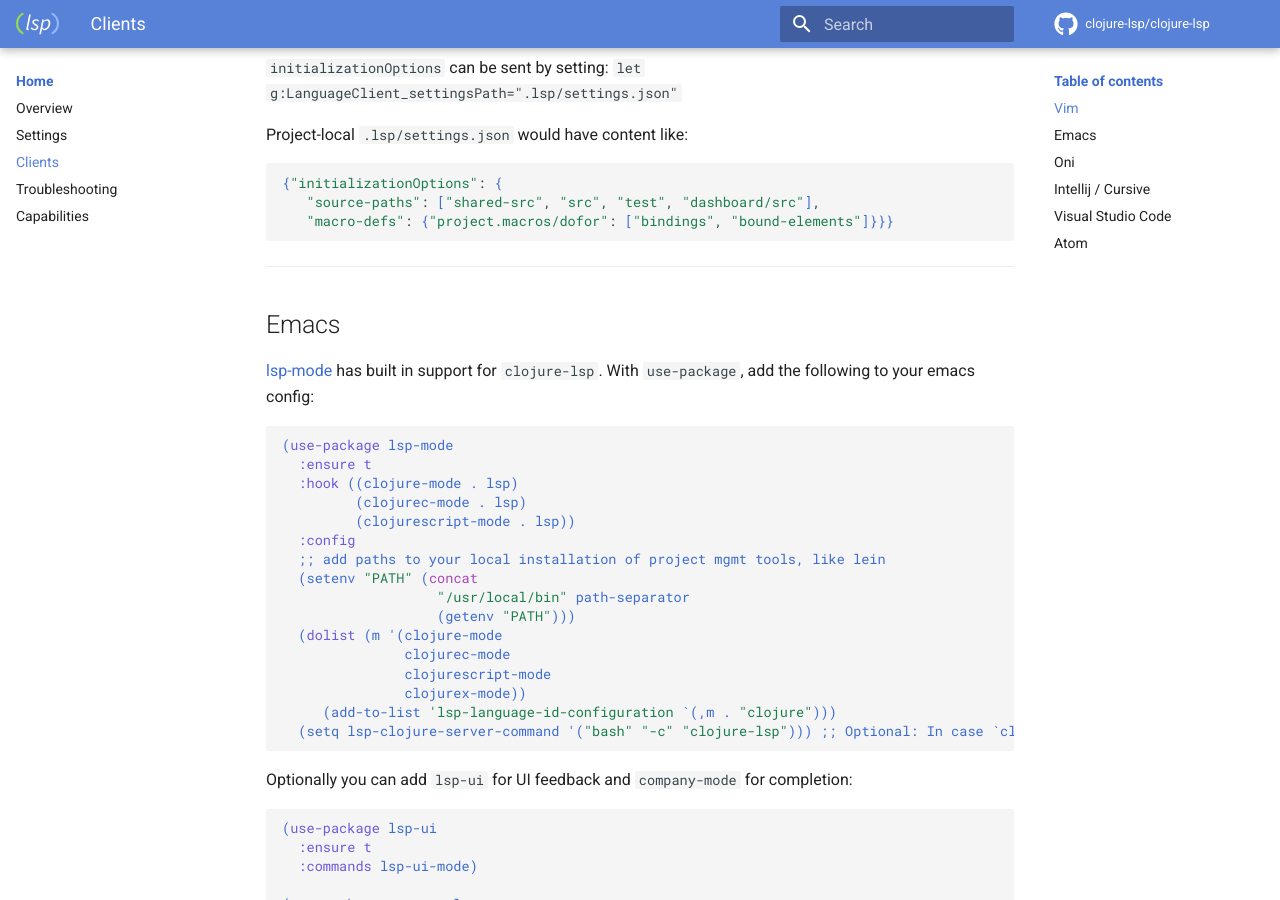
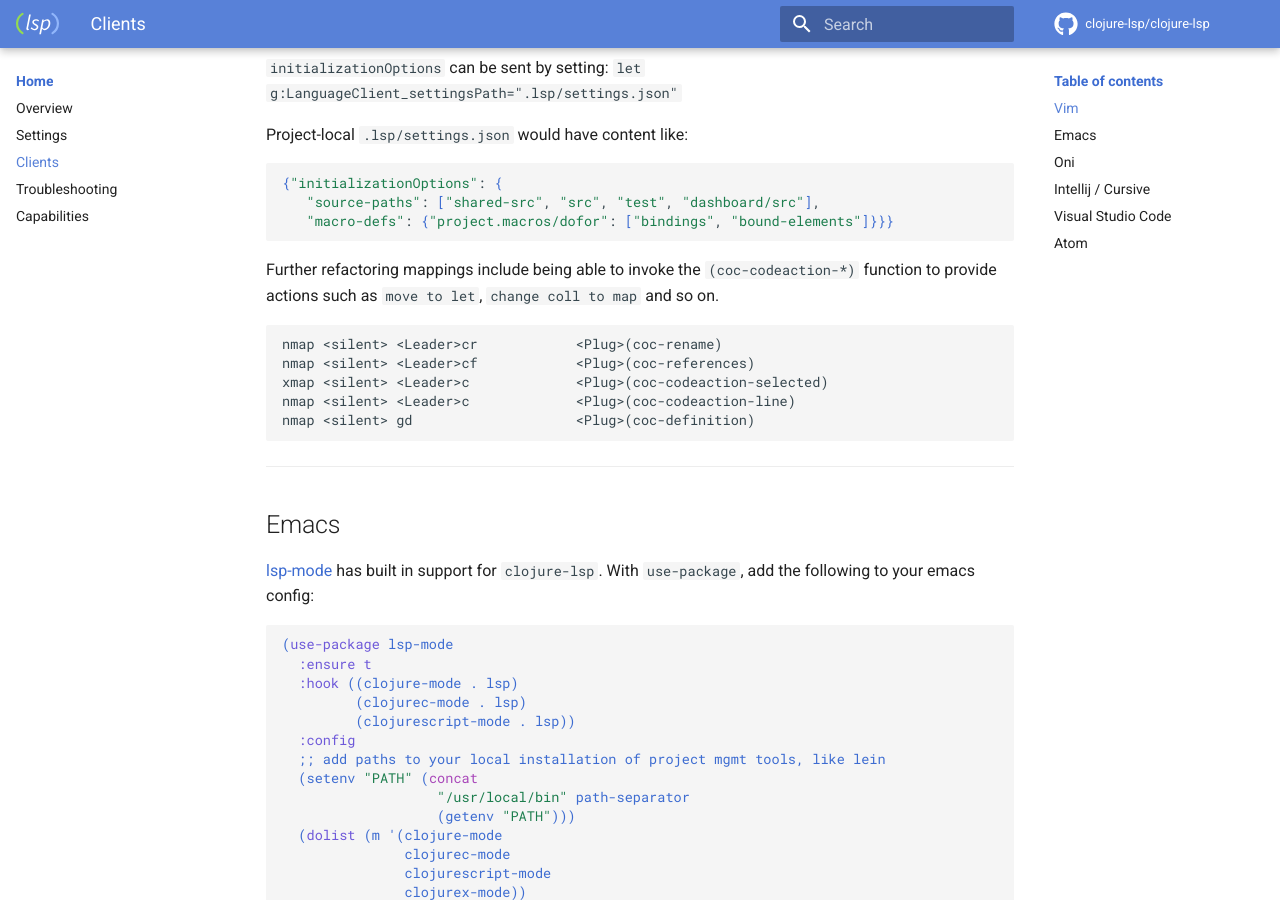
Before and after one commit to clojure-lsp/clojure-lsp, an MkDocs documentation site: the page built from docs/clients.md, in a window 1280 px wide and 900 px high, scrolled down 955 px. Built offline with MkDocs 1.6.1 and Material for MkDocs 9.7.7, drawn with Linux system fonts in a browser that asks for light colours; comment, search, counter and statistics services are not loaded.

Commit message:
Add in some information about further VIM refactoring mappings

````diff
--- a/docs/clients.md
+++ b/docs/clients.md
@@ -42,6 +42,18 @@ Project-local `.lsp/settings.json` would have content like:
 {"initializationOptions": {
    "source-paths": ["shared-src", "src", "test", "dashboard/src"],
    "macro-defs": {"project.macros/dofor": ["bindings", "bound-elements"]}}}
+```
+
+Further refactoring mappings include being able to invoke the
+`(coc-codeaction-*)` function to provide actions such as `move to
+let`, `change coll to map` and so on.
+
+```
+nmap <silent> <Leader>cr            <Plug>(coc-rename)
+nmap <silent> <Leader>cf            <Plug>(coc-references)
+xmap <silent> <Leader>c             <Plug>(coc-codeaction-selected)
+nmap <silent> <Leader>c             <Plug>(coc-codeaction-line)
+nmap <silent> gd                    <Plug>(coc-definition)
 ```
 
 ---
````
